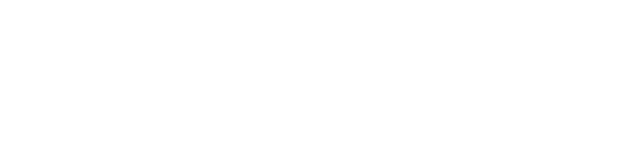
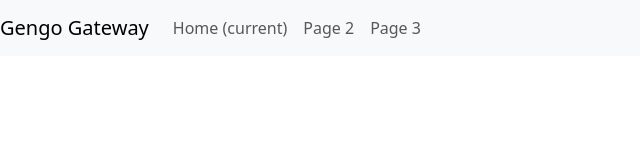
Before and after one commit to robinallenaz/Random-Kanji-Generator, a plain HTML site: page index.html in a window 1280 px wide. Shown: the whole page, without its empty margins (0-640 px from the left). Drawn offline with nearby package versions, Linux system fonts and the light colour scheme.

Commit message:
Added navbar to index.html

```diff
--- a/index.html
+++ b/index.html
@@ -17,5 +17,27 @@
       crossorigin="anonymous"
     ></script>
   </head>
-  <body></body>
+  <body>
+    <nav class="navbar navbar-expand-lg navbar-light bg-light">
+        <a class="navbar-brand" href="#">Gengo Gateway</a>
+        <button class="navbar-toggler" type="button" data-toggle="collapse" data-target="#navbarNav" aria-controls="navbarNav" aria-expanded="false" aria-label="Toggle navigation">
+          <span class="navbar-toggler-icon"></span>
+        </button>
+        <div class="collapse navbar-collapse" id="navbarNav">
+          <ul class="navbar-nav">
+            <li class="nav-item active">
+              <a class="nav-link" href="index.html">Home <span class="sr-only">(current)</span></a>
+            </li>
+            <li class="nav-item">
+              <a class="nav-link" href="pages/page2.html">Page 2</a>
+            </li>
+            <li class="nav-item">
+              <a class="nav-link" href="pages/page3.html">Page 3</a>
+            </li>
+          </ul>
+        </div>
+      </nav>
+
+    </nav>
+  </body>
 </html>
```
